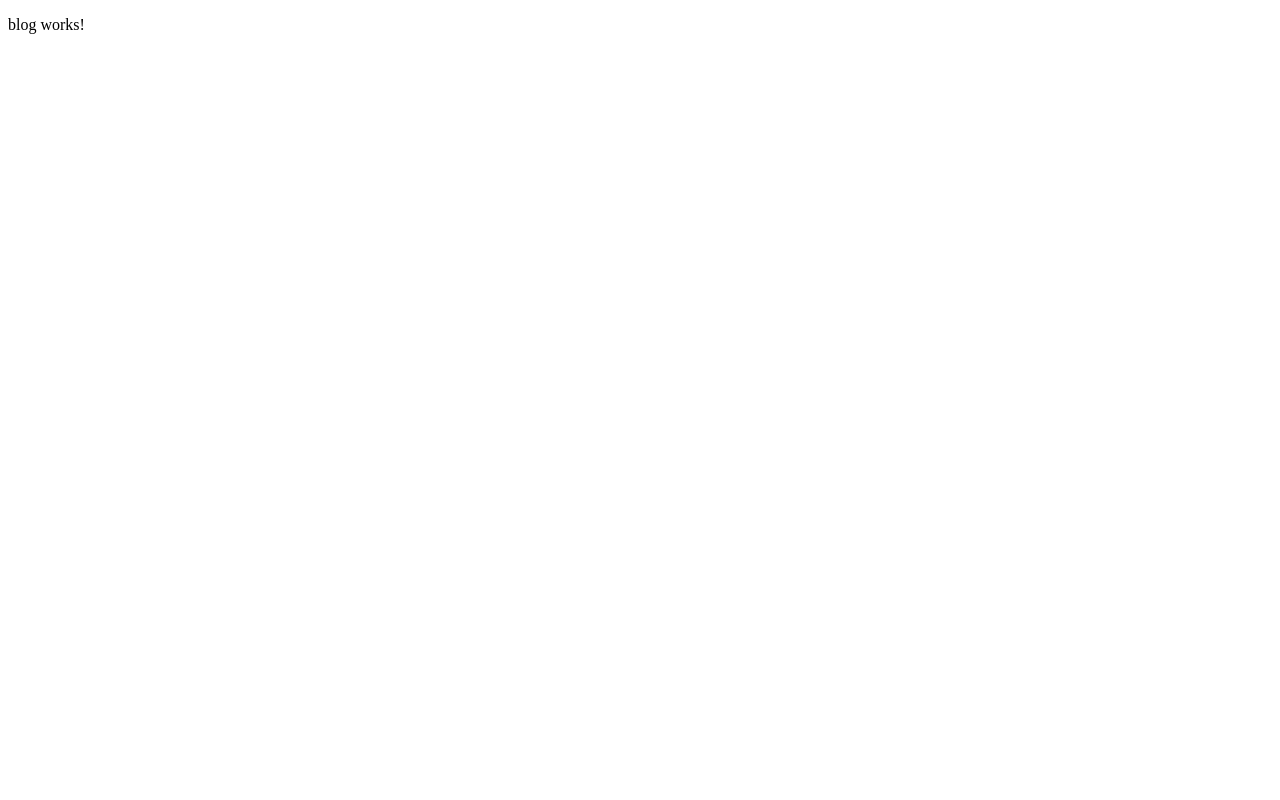
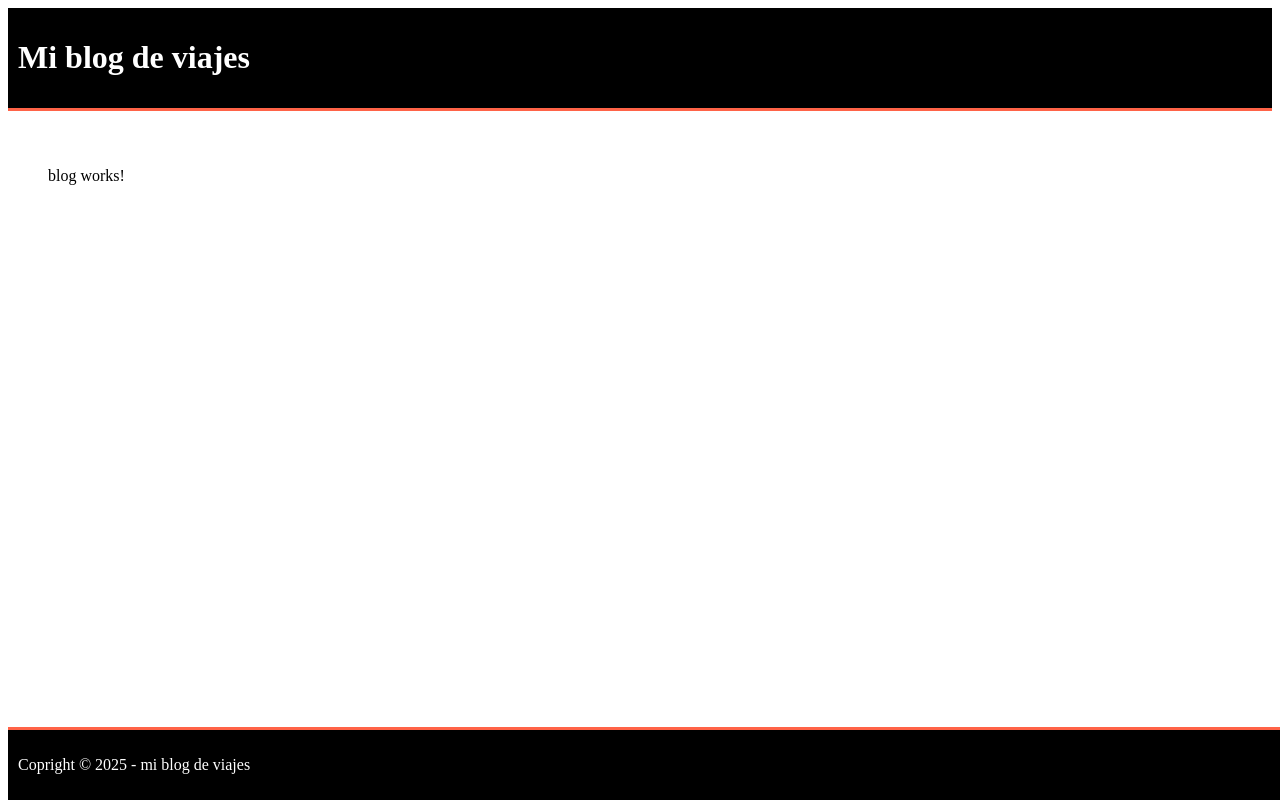
Before and after one commit to tolo1978/blog-angular, an Angular app: page / in a window 1280 px wide. Built offline with nearby package versions, Linux system fonts and the light colour scheme.

Commit message:
Estilos generales

```diff
--- a/src/app/app.component.css
+++ b/src/app/app.component.css
@@ -0,0 +1,21 @@
+header{
+    padding: 10px;
+    background-color: black;
+    color: white;
+    border-bottom: 3px solid tomato;
+
+}
+
+main {
+    padding: 40px;
+}
+
+footer {
+    padding: 10px;
+    background-color: black;
+    color: white;
+    border-top: 3px solid tomato;
+    position: fixed;
+    bottom: 0px;
+    width: 100%;
+}
--- a/src/app/app.component.html
+++ b/src/app/app.component.html
@@ -1 +1,10 @@
+<header>
+    <h1>Mi blog de viajes</h1>
+</header>
+
+<main>
 <app-blog></app-blog>
+</main>
+<footer>
+    <p>Copright © 2025 - mi blog de viajes</p>
+</footer>
```
